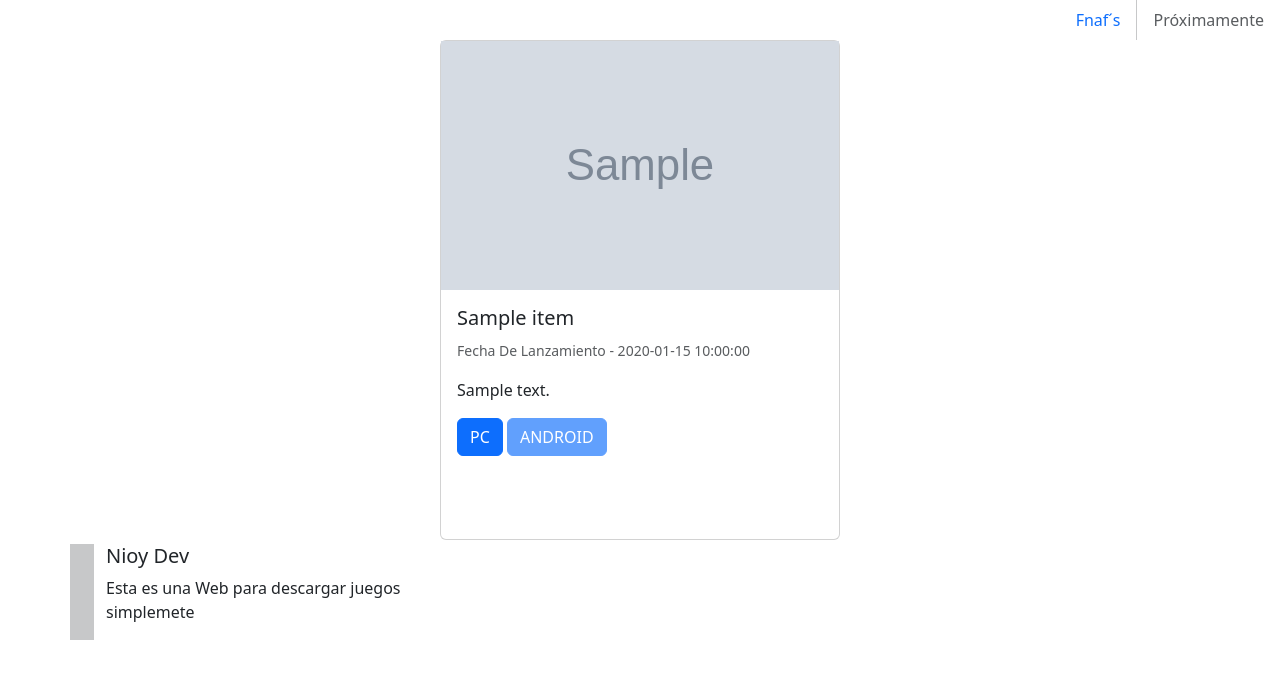
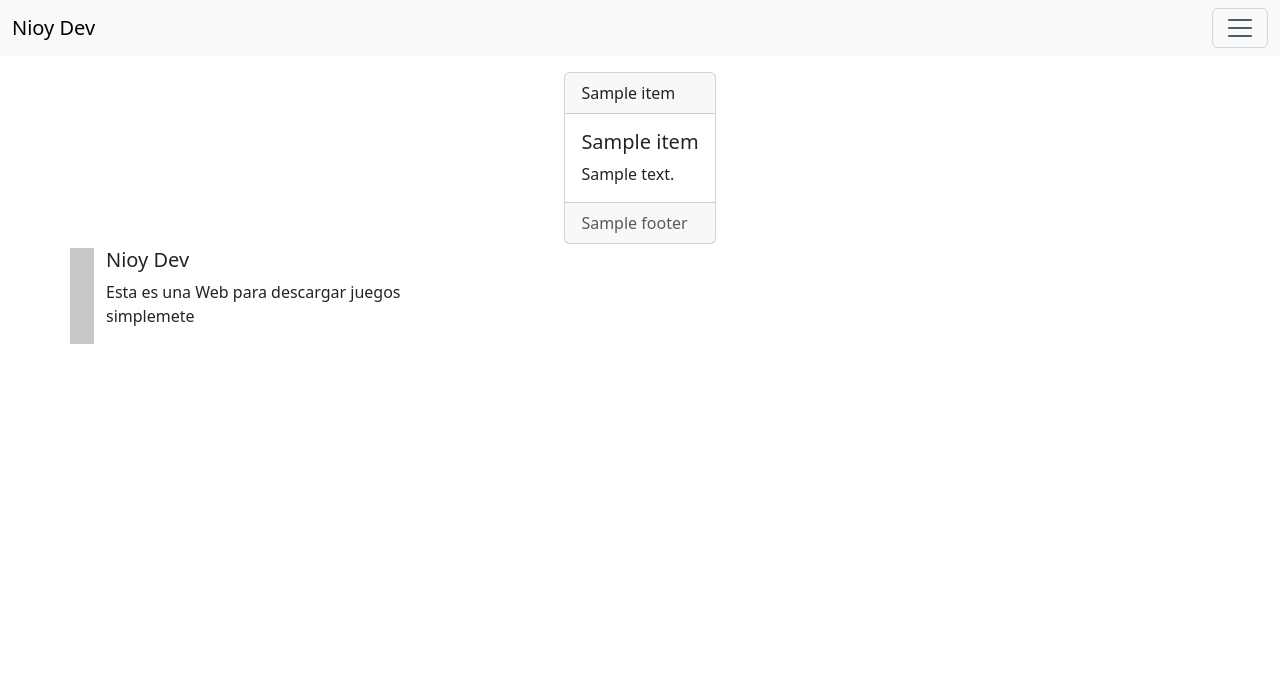
Before and after one commit to NioyJadelkaFp/JUEGOS-FNAF-Flask, a Flask app: template templates/home.html in a window 1280 px wide. Shown: the top 679 px of the page. Run offline with Flask 3, Linux system fonts and the light colour scheme; the template is opened without the code that fills it: most values are stand-ins (such as "Sample title", 1, 10 or a date in 2020); grey boxes marked "Sample" are stand-in pictures.

Commit message:
mejo y apartado de mejoras

```diff
--- a/main.py
+++ b/main.py
@@ -4,14 +4,21 @@ import json
 app = Flask(__name__)
 
 @app.route('/')
+def home():
+    with open('mejora.json') as json_file:
+        mejoras = json.load(json_file)
+
+    return render_template('home.html', mejoras=mejoras)
+
+
 @app.route('/fnaf')
-def home():
+def fnaf():
     title = "Fnaf Juegos"
 
     with open('juegos.json') as json_file:
         juegos = json.load(json_file)
 
-    return render_template('home.html', title=title, juegos=juegos)
+    return render_template('fnaf.html', title=title, juegos=juegos)
 
 if __name__ == '__main__':
     app.run(debug=True)
--- a/templates/home.html
+++ b/templates/home.html
@@ -3,22 +3,25 @@
 {% block title %}Home{% endblock %}
 
 {% block content %}
-{% for item in juegos %}
 
-    <div class="card" style="width: 400px; height: 500px; display: flex; margin: 0 auto;" >
-        <img src="{{ url_for('static', filename=item.img) }}"  style="object-fit: cover; height: 50%; width: 100%;" alt="...">
-        <div class="card-body">
-            <h5 class="card-title">{{ item.name }}</h5>
-            <p class="card-text"><small class="text-body-secondary">Fecha De Lanzamiento - {{item.fecha}}</small></p>
-            <p class="card-text">{{ item.descripcion }}</p>
-            <a href="{{ item.link1 }}" class="btn btn-primary">PC</a>
-           <!--  <a href="{{ item.link2 }}" class="btn btn-primary disabled" aria-disabled="true">ANDROID</a> -->
+<main style="display: flex; gap:10px;  flex-wrap: wrap; width: 100%; justify-content: center; ">
 
-           <span class="d-inline-block" tabindex="0" data-bs-toggle="popover" data-bs-trigger="hover focus" data-bs-content="Solo Para Pc">
-            <button class="btn btn-primary" type="button" disabled>ANDROID</button>
-          </span>
+{% for item in mejoras %}
 
-        </div>
+<div class="card text-left" style="max-width: 300px; height: auto;">
+    <div class="card-header">
+      {{ item.title}}
     </div>
+    <div class="card-body">
+      <h5 class="card-title">{{ item.subtitle }}</h5>
+      <p class="card-text" style="max-width: 300px;">{{ item.text }}</p>
+    </div>
+    <div class="card-footer text-body-secondary">
+      {{ item.footer }}
+    </div>
+  </div>
 {% endfor %}
+
+</main>
+
 {% endblock %}
--- a/templates/layout.html
+++ b/templates/layout.html
@@ -10,31 +10,54 @@
     <!-- Puedes añadir aquí archivos CSS comunes -->
 </head>
 <body>
-    <ul class="nav justify-content-end b-10" >
+  <nav class="navbar bg-body-tertiary fixed-top">
+    <div class="container-fluid">
+      <a class="navbar-brand" href="/">Nioy Dev</a>
+      <button class="navbar-toggler" type="button" data-bs-toggle="offcanvas" data-bs-target="#offcanvasNavbar" aria-controls="offcanvasNavbar" aria-label="Toggle navigation">
+        <span class="navbar-toggler-icon"></span>
+      </button>
+      <div class="offcanvas offcanvas-end" tabindex="-1" id="offcanvasNavbar" aria-labelledby="offcanvasNavbarLabel">
+        <div class="offcanvas-header">
+          <h5 class="offcanvas-title" id="offcanvasNavbarLabel">Menu</h5>
+          <button type="button" class="btn-close" data-bs-dismiss="offcanvas" aria-label="Close"></button>
+        </div>
+        <div class="offcanvas-body">
+          <ul class="navbar-nav justify-content-end flex-grow-1 pe-3">
+            <li class="nav-item">
+              <a class="nav-link active" aria-current="page" href="/">Home</a>
+            </li>
+            <li class="nav-item">
+              <a class="nav-link" href="/fnaf">Juegos De Fnaf</a>
+            </li>
+            <li class="nav-item dropdown">
+              <a class="nav-link dropdown-toggle" href="#" role="button" data-bs-toggle="dropdown" aria-expanded="false">
+                Redes sociales
+              </a>
+              <ul class="dropdown-menu">
+                <li><a class="dropdown-item" href="https://github.com/NioyJadelkaFp">GitHub</a></li>
+                <li><a class="dropdown-item" href="https://codepen.io/Nioy">CodePen</a></li>
+              </ul>
+            </li>
+          </ul>
+        </div>
+      </div>
+    </div>
+  </nav>
 
-        <li class="nav-item">
-          <a class="nav-link active" aria-current="page" href="/fnaf">Fnaf´s</a>
-        </li>
 
-        <div class="vr"></div>
+  <br><br><br>
 
-        <li class="nav-item">
-          <a class="nav-link disabled" aria-disabled="true">Próximamente</a>
-        </li>
-      </ul>
-
-    <main style="display: flex; gap:10px;  flex-wrap: wrap; width: 90%; margin: 0 auto;">
         {% block content %}
         <!-- Aquí va el contenido específico de cada página -->
         {% endblock %}
 
-    </main>
 
-    <footer class="footer mt-auto py-1">
+
+    <footer class="footer mt-auto py-1" style="display: flex; justify-content: end;">
         <div class="container">
           <div class="row">
 
-            <div class="vr" style="width: 1px;"></div>
+            <div class="vr"></div>
 
             <div class="col-md-4">
               <h5>Nioy Dev</h5>
```
Also changed, not shown: mejora.json (added, +9 -0 lines), templates/fnaf.html (added, +31 -0 lines).
